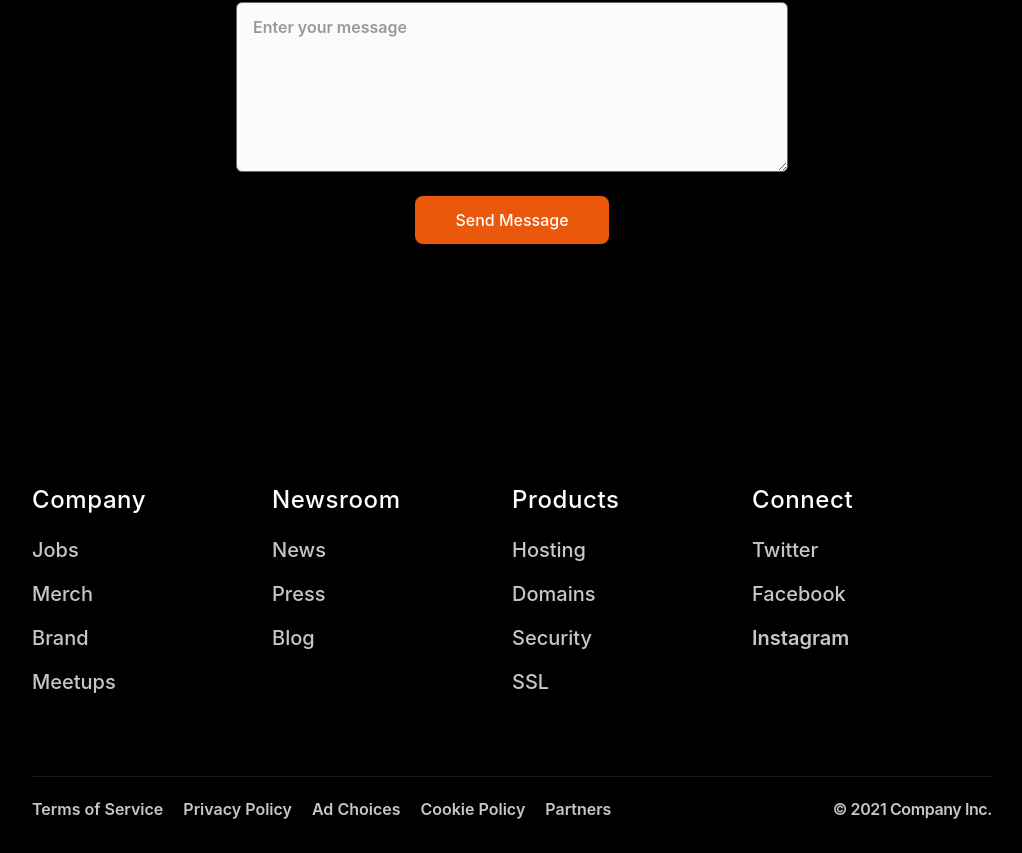
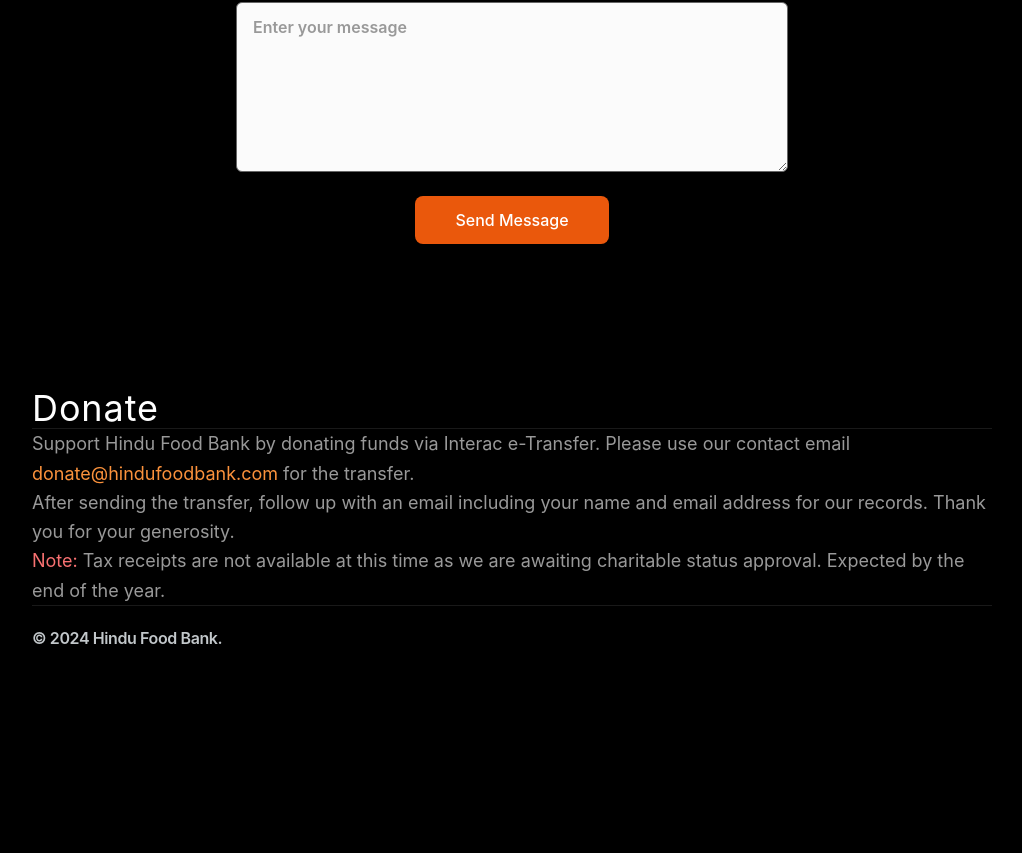
Before and after one commit to LuckyHariharan/HinduFoodBank, a Next.js app: page / in a window 1280 px wide. Shown: the part 1655-2508 px from the top of the page, without its empty margins (128-1150 px from the left). After the commit the page ends 2337 px from the top, so only its background shows below. Built offline with nearby package versions, Linux system fonts and the light colour scheme.

Commit message:
complete draft 2 spa

```diff
--- a/components/Footer.js
+++ b/components/Footer.js
@@ -2,189 +2,34 @@
   return (
     <footer className="pb-4 text-gray-200">
       <div className="max-w-5xl xl:max-w-5xl mx-auto divide-y divide-gray-900 px-4 sm:px-6 md:px-8">
-        <ul className="text-sm font-medium sm:pb-20 grid sm:grid-cols-2 md:grid-cols-3 lg:grid-cols-4 gap-y-10">
-          <li className="space-y-5 row-span-2">
-            <h2 className="text-2xl tracking-wide text-white">Company</h2>
-            <ul className="space-y-4 text-md">
-              <li>
-                <a
-                  className="hover:text-white transition-colors duration-200 text-xl"
-                  href="/"
-                >
-                  Jobs
-                </a>
-              </li>
-              <li>
-                <a
-                  className="hover:text-white transition-colors duration-200 text-xl"
-                  href="/"
-                >
-                  Merch
-                </a>
-              </li>{" "}
-              <li>
-                <a
-                  className="hover:text-white transition-colors duration-200 text-xl"
-                  href="/"
-                >
-                  Brand
-                </a>
-              </li>{" "}
-              <li>
-                <a
-                  className="hover:text-white transition-colors duration-200 text-xl"
-                  href="/"
-                >
-                  Meetups
-                </a>
-              </li>
-            </ul>
-          </li>
-          <li className="space-y-5 row-span-2">
-            <h2 className="text-2xl tracking-wide text-white">Newsroom</h2>
-            <ul className="space-y-4">
-              <li>
-                <a
-                  className="hover:text-white transition-colors duration-200 text-xl"
-                  href="/"
-                >
-                  News
-                </a>
-              </li>
-              <li>
-                <a
-                  className="hover:text-white transition-colors duration-200 text-xl"
-                  href="/"
-                >
-                  Press
-                </a>
-              </li>
-              <li>
-                <a
-                  className="hover:text-white transition-colors duration-200 text-xl"
-                  href="/"
-                >
-                  Blog
-                </a>
-              </li>
-            </ul>
-          </li>
-          <li className="space-y-5 row-span-2">
-            <h2 className="text-2xl tracking-wide text-white">Products</h2>
-            <ul className="space-y-4">
-              <li>
-                <a
-                  className="hover:text-white transition-colors duration-200 text-xl"
-                  href="/"
-                >
-                  Hosting
-                </a>
-              </li>
-              <li>
-                <a
-                  className="hover:text-white transition-colors duration-200 text-xl"
-                  href="/"
-                >
-                  Domains
-                </a>
-              </li>
-              <li>
-                <a
-                  className="hover:text-white transition-colors duration-200 text-xl"
-                  href="/"
-                >
-                  Security
-                </a>
-              </li>
-              <li>
-                <a
-                  className="hover:text-white transition-colors duration-200 text-xl"
-                  href="/"
-                >
-                  SSL
-                </a>
-              </li>
-            </ul>
-          </li>
-          <li className="space-y-5">
-            <h2 className="text-2xl tracking-wide text-white">Connect</h2>
-            <ul className="space-y-4">
-              <li>
-                <a
-                  className="hover:text-white transition-colors duration-200 text-xl"
-                  href="/"
-                >
-                  Twitter
-                </a>
-              </li>
-              <li>
-                <a
-                  className="hover:text-white transition-colors duration-200 text-xl"
-                  href="/"
-                >
-                  Facebook
-                </a>
-              </li>
-              <li>
-                <a
-                  className="hover:text-white transition-colors duration-200 font-semibold text-xl"
-                  href="/"
-                >
-                  Instagram
-                </a>
-              </li>
-            </ul>
-          </li>
-        </ul>
+        <h2 className="text-4xl tracking-wide text-white">Donate</h2>
+        <p className="text-lg leading-relaxed text-gray-400">
+          Support Hindu Food Bank by donating funds via Interac e-Transfer.
+          Please use our contact email{" "}
+          <a
+            href="mailto:donate@hindufoodbank.com"
+            className="text-orange-400 hover:underline"
+          >
+            donate@hindufoodbank.com
+          </a>{" "}
+          for the transfer.
+          <br />
+          After sending the transfer, follow up with an email including your
+          name and email address for our records. Thank you for your generosity.
+          <br />
+          <span className="text-red-400">Note:</span> Tax receipts are not
+          available at this time as we are awaiting charitable status approval.
+          Expected by the end of the year.
+        </p>
+
+        {/* Footer Bottom Section */}
         <div className="flex flex-col-reverse justify-between pt-5 pb-4 border-t lg:flex-row bg-top border-black">
-          <ul className="flex flex-col space-y-2 lg:mb-0 sm:space-y-0 sm:space-x-5 sm:flex-row">
-            <li>
-              <a
-                href="/"
-                className="text-md text-gray-200 hover:text-white transition-colors duration-300 hover:text-deep-purple-accent-400 font-semibold"
-              >
-                Terms of Service
-              </a>
-            </li>
-            <li>
-              <a
-                href="/"
-                className="text-md text-gray-200 hover:text-white transition-colors duration-300 hover:text-deep-purple-accent-400 font-semibold"
-              >
-                Privacy Policy
-              </a>
-            </li>
-            <li>
-              <a
-                href="/"
-                className="text-md text-gray-200 hover:text-white transition-colors duration-300 hover:text-deep-purple-accent-400 font-semibold"
-              >
-                Ad Choices
-              </a>
-            </li>
-            <li>
-              <a
-                href="/"
-                className="text-md text-gray-200 hover:text-white transition-colors duration-300 hover:text-deep-purple-accent-400 font-semibold"
-              >
-                Cookie Policy
-              </a>
-            </li>
-            <li>
-              <a
-                href="/"
-                className="text-md text-gray-200 hover:text-white transition-colors duration-300 hover:text-deep-purple-accent-400 font-semibold"
-              >
-                Partners
-              </a>
-            </li>
-          </ul>
           <ul className="flex flex-col mb-3 space-y-2 lg:mb-0 sm:space-y-0 sm:space-x-5 sm:flex-row">
             <a
               href="/"
               className="text-md text-gray-200 hover:text-white transition-colors duration-300 hover:text-deep-purple-accent-400 font-semibold tracking-tight"
             >
-              © 2021 Company Inc.
+              © 2024 Hindu Food Bank.
             </a>
           </ul>
         </div>
--- a/components/Header.js
+++ b/components/Header.js
@@ -1,10 +1,21 @@
-import React from "react";
+import React, { useRef } from "react";
 import Image from "next/image";
 import ganesh2 from "../img/ganesha2.jpg";
 
 export default function Header() {
   const [navbarOpen, setNavbarOpen] = React.useState(true);
   const [flyer, setFlyer] = React.useState(false);
+
+  // Create refs for sections
+  const missionRef = useRef(null);
+  const contactRef = useRef(null);
+
+  // Scroll to a section
+  const scrollToSection = (ref) => {
+    ref.current?.scrollIntoView({
+      behavior: "smooth",
+    });
+  };
 
   return (
     <header className="fixed top-0 w-full clearNav z-50">
@@ -43,32 +54,37 @@
             </svg>
           </button>
         </div>
+
         <div
-          className={
-            "md:flex flex-grow items-center" +
-            (navbarOpen ? " flex" : " hidden")
-          }
+          className={`md:flex flex-grow items-center transition-all duration-300 ease-in-out ${
+            navbarOpen ? "flex" : "hidden"
+          }`}
         >
           <div className="md:ml-auto md:mr-auto font-4 pt-1 md:pl-14 pl-1 flex flex-wrap items-center md:text-base text-1xl md:justify-center space-x-8">
-            <a className="cursor-pointer text-gray-300 hover:text-white font-semibold">
+            <a
+              className="cursor-pointer text-gray-300 hover:text-white font-semibold"
+              onClick={() => scrollToSection(missionRef)} // Scroll to "Mission"
+            >
               Mission
             </a>
             <a className="cursor-pointer text-gray-300 hover:text-white font-semibold">
               About
             </a>
-            <div className="relative">
+
+            <div
+              className="relative"
+              onMouseEnter={() => setFlyer(true)}
+              onMouseLeave={() => setFlyer(false)}
+            >
               <button
                 type="button"
                 className="group rounded-md text-gray-300 inline-flex items-center text-base font-medium focus:outline-none"
-                onMouseEnter={() => setFlyer(!flyer)}
               >
                 <span>Donations</span>
                 <svg
-                  className={
-                    flyer === true
-                      ? "transform rotate-180 ml-3 h-5 w-5 transition ease-out duration-200"
-                      : "ml-2 h-5 w-5 text-gray-400 group-hover:text-gray-500"
-                  }
+                  className={`ml-2 h-5 w-5 text-gray-400 group-hover:text-gray-500 transition-transform duration-300 ${
+                    flyer ? "rotate-180" : ""
+                  }`}
                   xmlns="http://www.w3.org/2000/svg"
                   viewBox="0 0 20 20"
                   fill="currentColor"
@@ -81,60 +97,24 @@
                   />
                 </svg>
               </button>
-              <div
-                onMouseLeave={() => setFlyer(false)}
-                className={
-                  flyer
-                    ? "opacity-100 translate-y-0 transition ease-out duration-200 absolute z-10 -ml-4 mt-3 g327 border transform px-2 w-screen max-w-sm sm:px-0 lg:ml-0 lg:left-1/2 lg:-translate-x-1/2"
-                    : "hidden opacity-0 translate-y-1 absolute z-10 -ml-4 mt-3 transform px-2 w-screen max-w-md sm:px-0 lg:ml-0 lg:left-1/2 lg:-translate-x-1/2"
-                }
-              >
-                <div className="rounded-lg shadow-lg ring-1 ring-black ring-opacity-5 overflow-hidden">
-                  <div className="relative grid gap-6 bg-black px-2 py-6 sm:gap-8">
+              {flyer && (
+                <div className="absolute z-10 mt-2 w-48 bg-white rounded-md shadow-lg ring-1 ring-black ring-opacity-5">
+                  <div className="py-1">
                     <a
-                      href="/"
-                      className="-m-3 p-3 flex items-start rounded-lg hover:bg-gray-800"
+                      href="/donations"
+                      className="block px-4 py-2 text-sm text-gray-700 hover:bg-gray-100"
                     >
-                      <div className="ml-4">
-                        <p className="text-base font-medium text-white">
-                          NINE4 TEMPLATE #1
-                        </p>
-                        <p className="mt-1 text-sm text-gray-500">
-                          First Template
-                        </p>
-                      </div>
-                    </a>
-                    <a
-                      href="/"
-                      className="-m-3 p-3 flex items-start rounded-lg hover:bg-gray-800"
-                    >
-                      <div className="ml-4">
-                        <p className="text-base font-medium text-white">
-                          NINE4 TEMPLATE #2
-                        </p>
-                        <p className="mt-1 text-sm text-gray-500">
-                          Second Template
-                        </p>
-                      </div>
-                    </a>
-                    <a
-                      href="/"
-                      className="-m-3 p-3 flex items-start rounded-lg hover:bg-gray-800"
-                    >
-                      <div className="ml-4">
-                        <p className="text-base font-medium text-white">
-                          NINE4 TEMPLATE #3
-                        </p>
-                        <p className="mt-1 text-sm text-gray-500">
-                          Third Template
-                        </p>
-                      </div>
+                      Donation Options
                     </a>
                   </div>
                 </div>
-              </div>
+              )}
             </div>
-            <a className="cursor-pointer text-gray-300 hover:text-white font-semibold">
+
+            <a
+              className="cursor-pointer text-gray-300 hover:text-white font-semibold"
+              onClick={() => scrollToSection(contactRef)} // Scroll to "Contact"
+            >
               Contact
             </a>
           </div>
--- a/components/Main.js
+++ b/components/Main.js
@@ -1,10 +1,14 @@
-import donations from "../img/donations.jpg";
+import React, { useRef } from "react";
+import Image from "next/image";
 import hindufoodbank from "../img/hindufoodbank.jpg";
-import Image from "next/image";
 
 export default function Main() {
+  // Define section refs
+  const missionRef = useRef(null);
+  const contactRef = useRef(null);
+
   return (
-    <section className="text-gray-600 body-font">
+    <section ref={missionRef} className="text-gray-600 body-font">
       <div className="max-w-5xl sm:pt-28 pt-36 pb-12 mx-auto">
         <h1 className="text-6xl text-center font-bold text-white mb-8">
           Our Mission
@@ -39,8 +43,8 @@
         </div>
       </div>
 
-      <h2 className="pt-16 mb-4 text-4xl font-semibold tracking-tighter text-center text-gray-200 lg:text-6xl">
-        About{" "}
+      <h2 className="pt-16 mb-4 text-6xl font-semibold tracking-tighter text-center text-gray-200 lg:text-6xl">
+        About
       </h2>
       <div className="container flex flex-col items-center justify-center mx-auto">
         <Image
@@ -48,52 +52,16 @@
           alt="Placeholder Image"
           src={hindufoodbank}
         />
-        {/* <Image
-          className="object-cover object-center w-1/2 mb-10 border shadow-md"
-          alt="Placeholder Image"
-          src={donations}
-        /> */}
       </div>
       <p className="mx-auto text-lg text-center text-gray-400 font-normal leading-relaxed lg:w-2/3">
-        In 2023 HinduFoodBank has donated 31, 470lbs (15.5 Tonnes) of food to
+        In 2023 HinduFoodBank has donated 31,470 lbs (15.5 Tonnes) of food to
         the Local FoodBanks in Toronto. Thanks to all the community members and
-        the participating Temples. Since inception in November 2021 the
-        HinduFoodBank has donated over 72, 537 lbs(36 tons)!! of Food items.
+        the participating Temples. Since inception in November 2021, the
+        HinduFoodBank has donated over 72,537 lbs (36 tons) of Food items.
       </p>
-      {/*
-      <div className="pt-12 pb-24 max-w-4xl mx-auto md:px-1 px-3">
-        <div className="flex flex-wrap justify-center space-y-8 md:space-y-0 md:space-x-8">
-          <div className="text-center">
-            <img
-              className="w-10 mx-auto"
-              src="https://nine4.app/favicon.png"
-              alt="Icon"
-            />
-            <h3 className="pt-3 font-semibold text-lg text-white">
-              Custom Templates
-            </h3>
-            <p className="pt-2 text-md text-gray-400">
-              Customize and use our ready-made templates to build your next
-              project.
-            </p>
-          </div>
-          <div className="text-center">
-            <img
-              className="w-10 mx-auto"
-              src="https://nine4.app/favicon.png"
-              alt="Icon"
-            />
-            <h3 className="pt-3 font-semibold text-lg text-white">
-              Easy to Use
-            </h3>
-            <p className="pt-2 text-md text-gray-400">
-              Our tools are designed to be easy to use, even for beginners.
-            </p>
-          </div>
-        </div>
-      </div> */}
 
-      <section className="relative pb-24 bg-black">
+      {/* Contact section */}
+      <section ref={contactRef} className="relative  bg-black">
         <div className="max-w-6xl mx-auto px-4 sm:px-6 text-center">
           <div className="py-24 md:py-36">
             <h1 className="mb-6 text-5xl font-bold text-white">Contact Us</h1>
```
